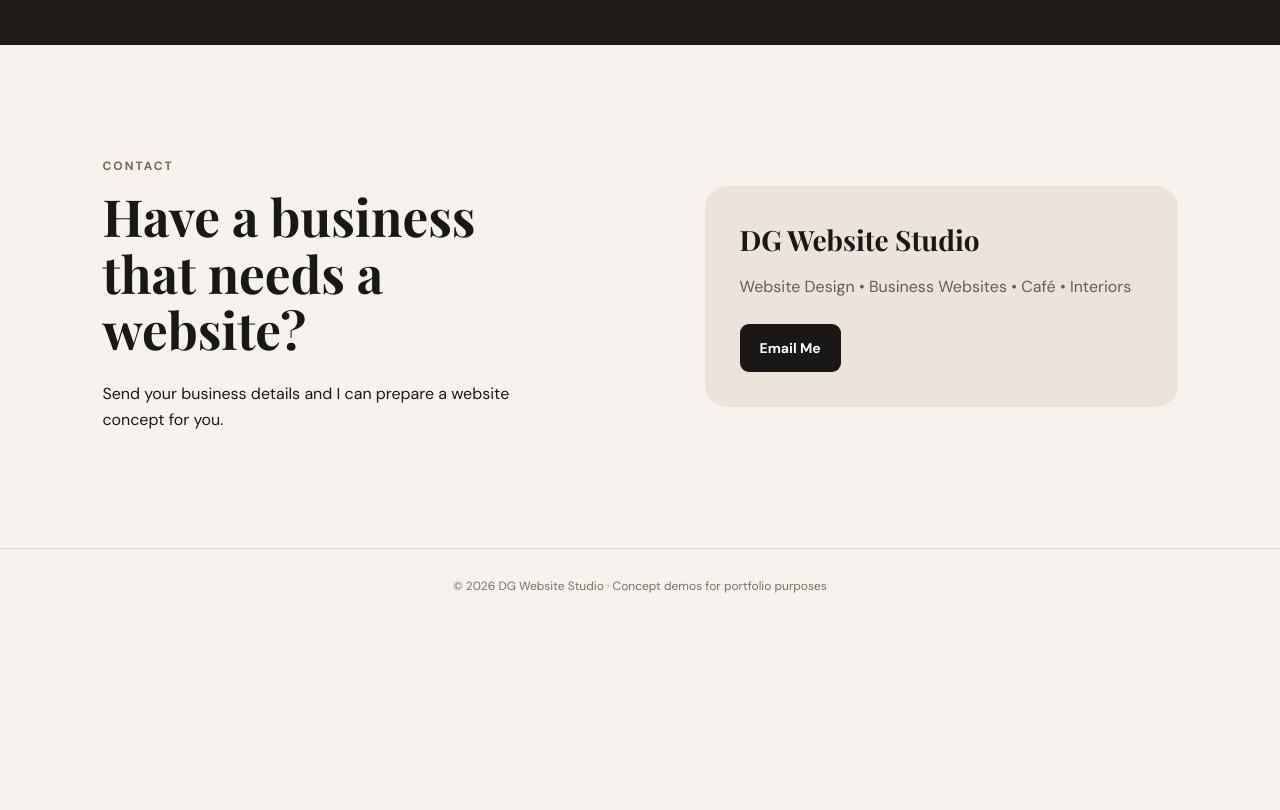
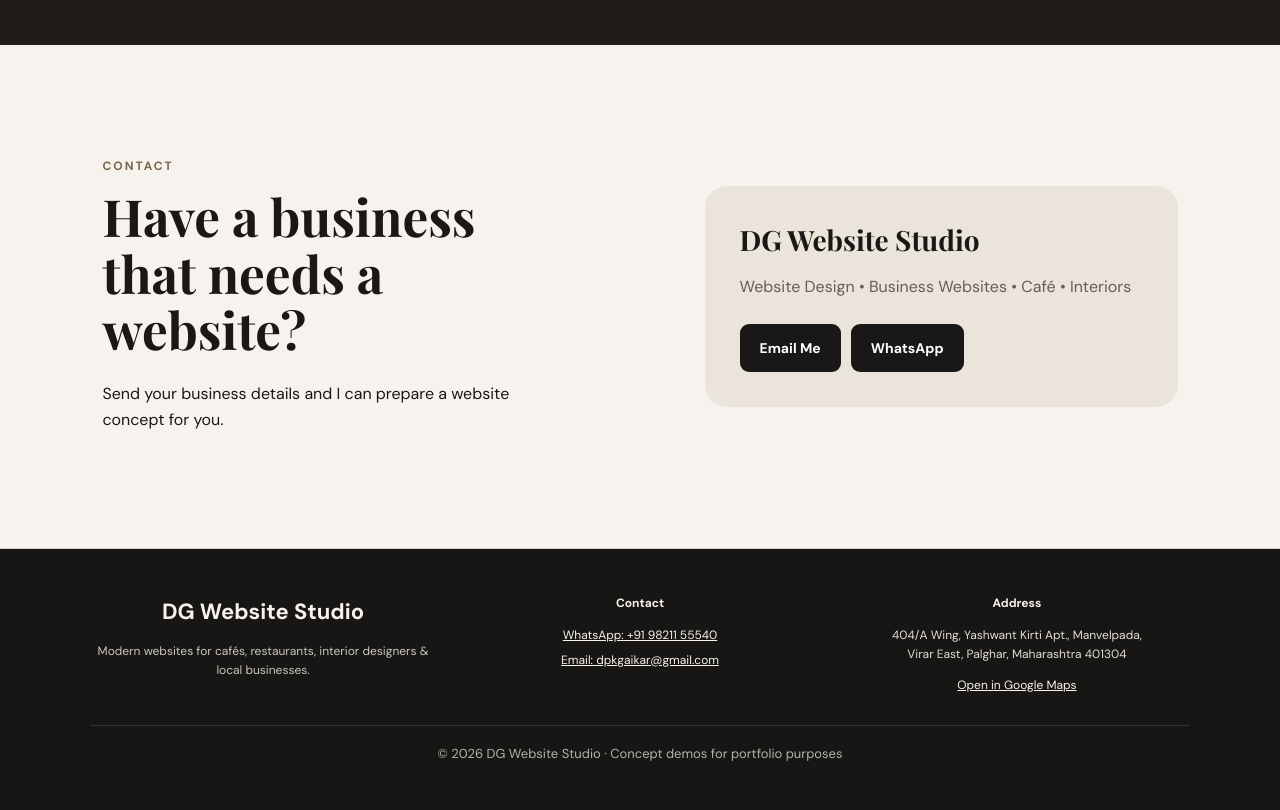
Before and after one commit to 55deepakjanugaikar55/DG-Website-Studio, a plain HTML site: page index.html in a window 1280 px wide. Shown: the part 4369-5179 px from the top of the page. Before the commit the page ends 4994 px from the top, so only its background shows below. Drawn offline with nearby package versions, Linux system fonts and the light colour scheme.

Commit message:
Add files via upload

```diff
--- a/index.html
+++ b/index.html
@@ -71,10 +71,37 @@
 
 <section id="contact" class="section contact">
   <div><p class="eyebrow">CONTACT</p><h2>Have a business that needs a website?</h2><p>Send your business details and I can prepare a website concept for you.</p></div>
-  <div class="contact-card"><strong>DG Website Studio</strong><p>Website Design • Business Websites • Café • Interiors</p><a class="btn primary" href="mailto:dpkgaikar@gmail.com">Email Me</a></div>
+  <div class="contact-card">
+  <strong>DG Website Studio</strong>
+  <p>Website Design • Business Websites • Café • Interiors</p>
+  <div style="display:flex;flex-wrap:wrap;gap:10px;margin-top:18px;">
+    <a class="btn primary" href="mailto:dpkgaikar@gmail.com">Email Me</a>
+    <a class="btn primary" href="https://wa.me/919821155540" target="_blank" rel="noopener">WhatsApp</a>
+  </div>
+</div>
 </section>
 </main>
-<footer>© 2026 DG Website Studio · Concept demos for portfolio purposes</footer>
+<footer id="footer" style="padding:45px 7%;background:#171614;color:#f7f3eb;">
+  <div style="max-width:1200px;margin:auto;display:grid;grid-template-columns:repeat(auto-fit,minmax(240px,1fr));gap:30px;">
+    <div>
+      <strong style="font-size:22px;">DG Website Studio</strong>
+      <p style="margin-top:12px;opacity:.8;">Modern websites for cafés, restaurants, interior designers & local businesses.</p>
+    </div>
+    <div>
+      <strong>Contact</strong>
+      <p style="margin:12px 0 6px;"><a style="color:inherit;" href="https://wa.me/919821155540" target="_blank" rel="noopener">WhatsApp: +91 98211 55540</a></p>
+      <p style="margin:6px 0;"><a style="color:inherit;" href="mailto:dpkgaikar@gmail.com">Email: dpkgaikar@gmail.com</a></p>
+    </div>
+    <div>
+      <strong>Address</strong>
+      <p style="margin-top:12px;line-height:1.6;opacity:.9;">404/A Wing, Yashwant Kirti Apt., Manvelpada,<br>Virar East, Palghar, Maharashtra 401304</p>
+      <a style="color:inherit;text-decoration:underline;" href="https://www.google.com/maps/search/?api=1&query=404%2FA%20Wing%20Yashwant%20Kirti%20Apt%20Manvelpada%20Virar%20East%20Palghar%20Maharashtra%20401304" target="_blank" rel="noopener">Open in Google Maps</a>
+    </div>
+  </div>
+  <div style="max-width:1200px;margin:30px auto 0;padding-top:18px;border-top:1px solid rgba(255,255,255,.18);font-size:13px;opacity:.7;">
+    © 2026 DG Website Studio · Concept demos for portfolio purposes
+  </div>
+</footer>
 <script src="script.js"></script>
 </body>
 </html>
```
